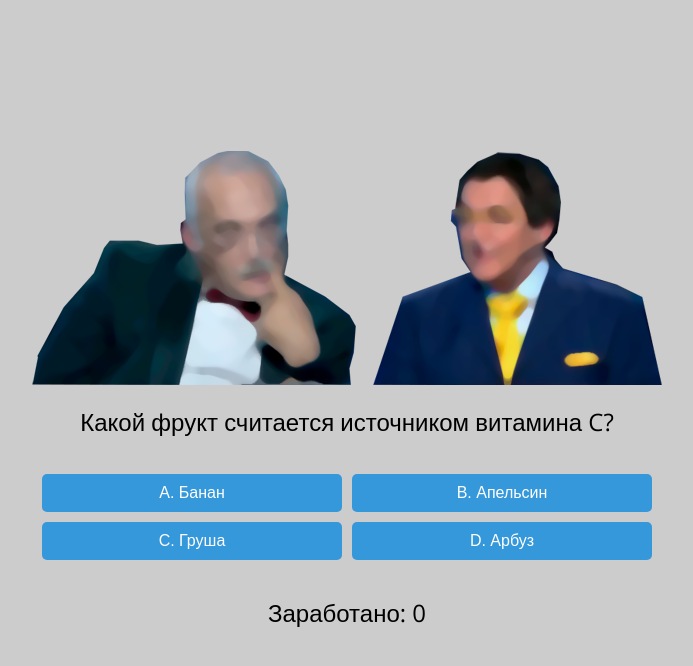
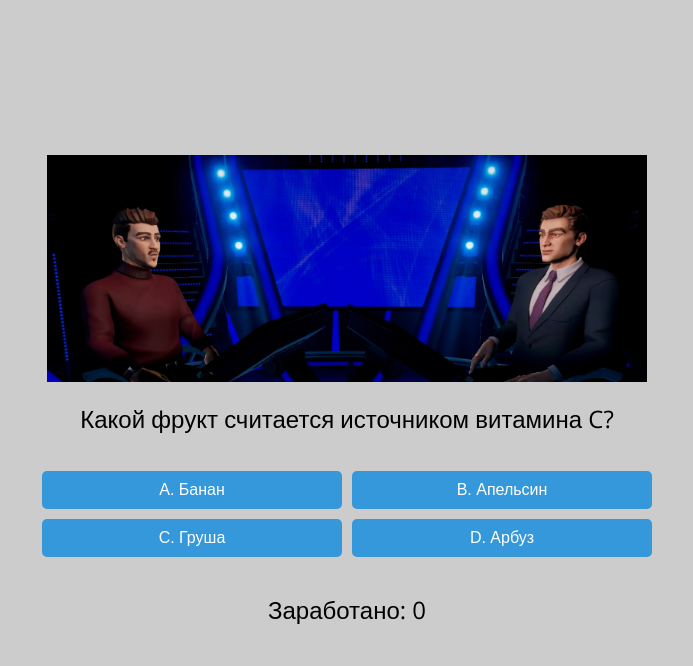
Before and after one commit to daniil-emelin/frontend_tutorials, a website: page 32_quiz_game/index.html in a window 1280 px wide. Both pictures are taken after a click on the button "Начать игру". Shown: the whole page, without its empty margins (293-986 px from the left). Drawn offline with nearby package versions, Linux system fonts and the light colour scheme; a web font is replaced by a local one.

Commit message:
fix quiz

```diff
--- a/32_quiz_game/index.html
+++ b/32_quiz_game/index.html
@@ -15,7 +15,7 @@
     </div>
 
     <div class="screen">
-      <img src="./assets/players.png" alt="Игроки" />
+      <img width="600" src="./assets/players.jpg" alt="Игроки" />
       <h2 class="heading question">Кто хочет стать миллионером?</h2>
 
       <ul class="answer-list">
```
Also changed, not shown: 32_quiz_game/assets/players.jpg (added), 32_quiz_game/assets/players.png (deleted).
